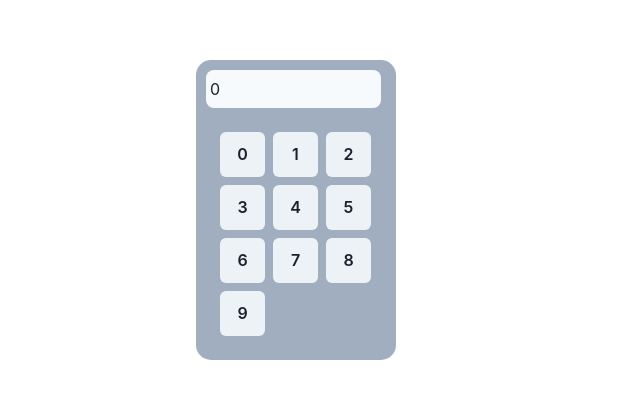
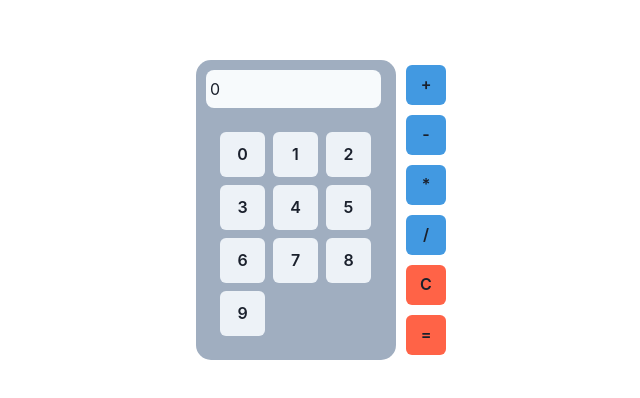
Before and after one commit to AlexanderMenshikoff/React-calculator, a React (Create React App) app: page / in a window 1280 px wide. Shown: the part 190-588 px from the top of the page, without its empty margins (344-984 px from the left). Built offline with nearby package versions, Linux system fonts and the light colour scheme.

Commit message:
changed styles for chakra Box component, added SidePanel component and its props

```diff
--- a/src/components/CalculatorDisplay.js
+++ b/src/components/CalculatorDisplay.js
@@ -1,9 +1,17 @@
 import { Box } from "@chakra-ui/react";
 import Numbers from "./Numbers";
 import InputWindow from "./InputWindow";
+import SidePanel from "./SidePanel";
+
 const CalculatorDisplay = (props) => {
   return (
-    <Box display="flex" justifyContent="center" alignItems="center" h="100vh">
+    <Box
+      display="flex"
+      justifyContent="center"
+      alignItems="center"
+      h="100vh"
+      flexDirection="column"
+    >
       <Box
         display="flex"
         gap="5px"
@@ -14,9 +22,16 @@ const CalculatorDisplay = (props) => {
         background="gray.400"
         h="300px"
         borderRadius="15px"
+        flexWrap="wrap"
       >
         <InputWindow counts={props.counts} result={props.result} />
         <Numbers onClick={props.setCounts} counts={props.counts} />
+        <SidePanel
+          counts={props.counts}
+          result={props.result}
+          setResult={props.setResult}
+          setCounts={props.setCounts}
+        />
       </Box>
     </Box>
   );
```
